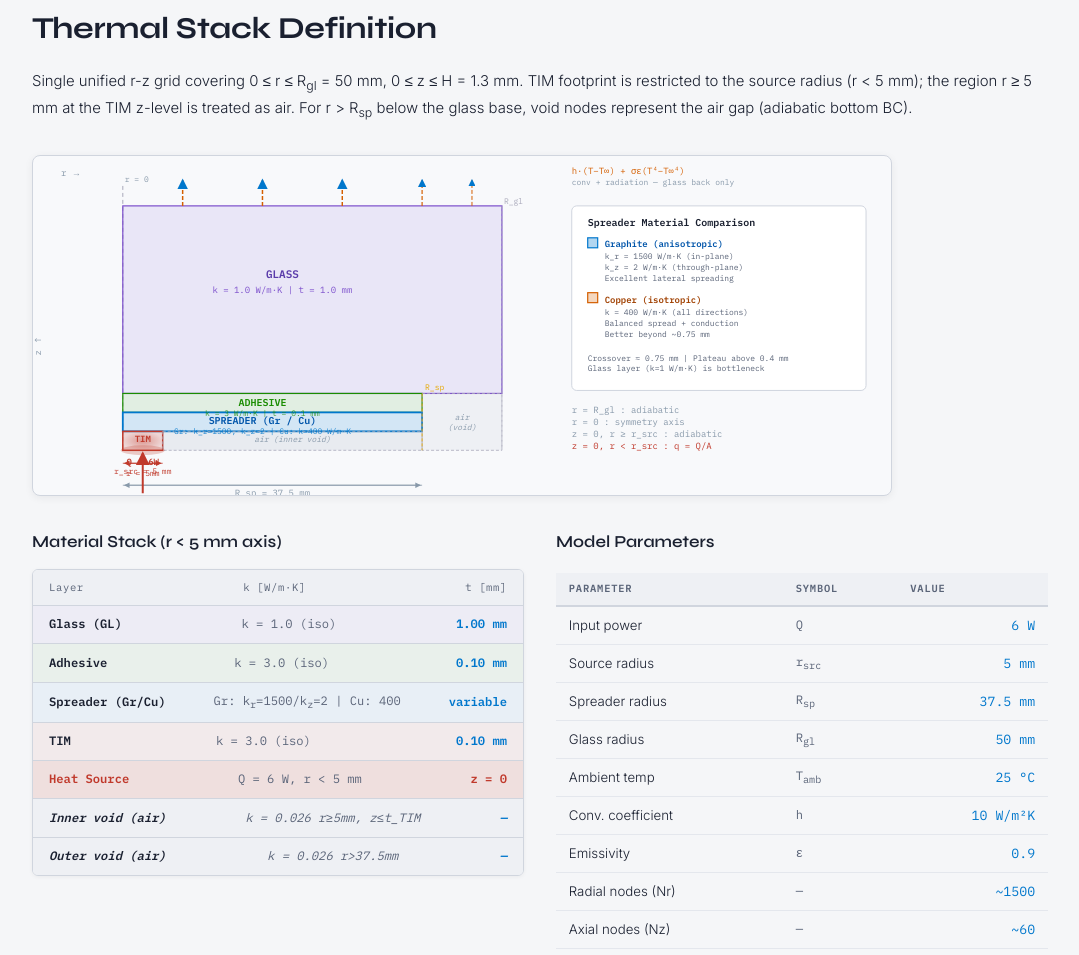
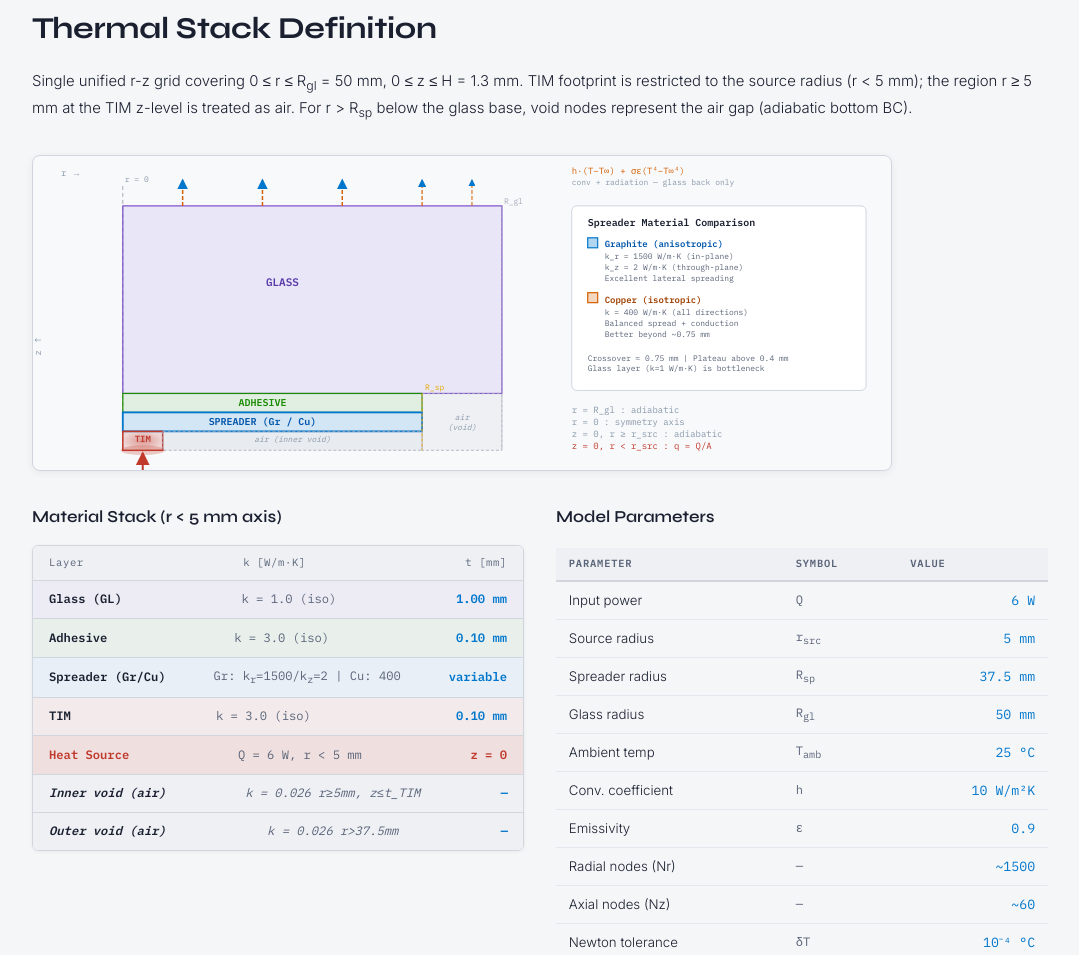
Before and after one commit to pravingangwar/thermal, a plain HTML site: page index.html in a window 1280 px wide. Shown: the part 1500-2455 px from the top of the page, without its empty margins (100-1179 px from the left). Drawn offline with nearby package versions, Linux system fonts and the light colour scheme.

Commit message:
Update index.html
Cleaned the thermal stack figure

```diff
--- a/index.html
+++ b/index.html
@@ -472,7 +472,7 @@
 
     <!-- SVG SCHEMATIC -->
     <div style="margin-top:2rem;margin-bottom:2rem">
-      <svg viewBox="0 0 860 340" xmlns="http://www.w3.org/2000/svg"
+      <svg viewBox="0 0 860 315" xmlns="http://www.w3.org/2000/svg"
            style="width:100%;max-width:860px;display:block;background:#f8f9fb;border:1px solid #d0d5de;border-radius:8px;font-family:'IBM Plex Mono',monospace;box-shadow:0 2px 8px rgba(0,0,0,0.06)">
         <defs>
           <marker id="arr"      markerWidth="7" markerHeight="7" refX="6" refY="3.5" orient="auto"><polygon points="0 0,7 3.5,0 7" fill="#8899aa"/></marker>
@@ -515,32 +515,16 @@
         <ellipse cx="110" cy="295" rx="22" ry="5" fill="rgba(192,57,43,0.25)"/>
 
         <!-- LAYER LABELS -->
-        <text x="250" y="122" text-anchor="middle" font-size="11" font-weight="600" fill="#5a3baa">GLASS</text>
-        <text x="250" y="137" text-anchor="middle" font-size="9"  fill="#7c4fcc">k = 1.0 W/m·K  |  t = 1.0 mm</text>
+        <text x="250" y="130" text-anchor="middle" font-size="11" font-weight="600" fill="#5a3baa">GLASS</text>
 
         <text x="230" y="251" text-anchor="middle" font-size="10" font-weight="600" fill="#1a8c00">ADHESIVE</text>
-        <text x="230" y="261" text-anchor="middle" font-size="8"  fill="#1a8c00" opacity="0.8">k = 3 W/m·K  |  t = 0.1 mm</text>
 
-        <text x="230" y="269" text-anchor="middle" font-size="10" font-weight="600" fill="#0055aa">SPREADER (Gr / Cu)</text>
-        <text x="230" y="279" text-anchor="middle" font-size="8"  fill="#0077cc" opacity="0.85">Gr: k_r=1500, k_z=2  |  Cu: k=400  W/m·K</text>
+        <text x="230" y="270" text-anchor="middle" font-size="10" font-weight="600" fill="#0055aa">SPREADER (Gr / Cu)</text>
 
         <text x="110" y="287" text-anchor="middle" font-size="9" font-weight="600" fill="#c0392b">TIM</text>
         <text x="260" y="287" text-anchor="middle" font-size="8" fill="#8899aa" font-style="italic">air (inner void)</text>
         <text x="430" y="265" text-anchor="middle" font-size="8" fill="#8899aa" font-style="italic">air</text>
         <text x="430" y="275" text-anchor="middle" font-size="8" fill="#8899aa" font-style="italic">(void)</text>
-
-        <!-- heat source label -->
-        <text x="110" y="310" text-anchor="middle" font-size="9" fill="#c0392b" font-weight="600">Q = 6W</text>
-        <text x="110" y="321" text-anchor="middle" font-size="8" fill="#c0392b">r = 5mm</text>
-
-        <!-- DIMENSION LINES -->
-        <line x1="90"  y1="308" x2="128" y2="308" stroke="#c0392b" stroke-width="0.8" marker-end="url(#arr-red)"/>
-        <line x1="130" y1="308" x2="92"  y2="308" stroke="#c0392b" stroke-width="0.8" marker-end="url(#arr-red)"/>
-        <text x="110"  y="319" text-anchor="middle" font-size="8" fill="#c0392b">r_src = 5 mm</text>
-
-        <line x1="90"  y1="330" x2="388" y2="330" stroke="#8899aa" stroke-width="0.8" marker-end="url(#arr)"/>
-        <line x1="390" y1="330" x2="92"  y2="330" stroke="#8899aa" stroke-width="0.8" marker-end="url(#arr)"/>
-        <text x="240"  y="341" text-anchor="middle" font-size="9" fill="#8899aa">R_sp = 37.5 mm</text>
 
         <!-- R_sp tick -->
         <line x1="390" y1="238" x2="390" y2="295" stroke="#e6a800" stroke-width="0.9" stroke-dasharray="3,2"/>
@@ -556,11 +540,13 @@
         <line x1="310" y1="50" x2="310" y2="24" stroke="#d45f00" stroke-width="1.5" marker-end="url(#arr-bl)" stroke-dasharray="4,2"/>
         <line x1="390" y1="50" x2="390" y2="24" stroke="#d45f00" stroke-width="1.2" marker-end="url(#arr-bl)" stroke-dasharray="4,2"/>
         <line x1="440" y1="50" x2="440" y2="24" stroke="#d45f00" stroke-width="1.0" marker-end="url(#arr-bl)" stroke-dasharray="4,2"/>
+
+        <!-- BC arrows label -->
         <text x="540" y="18" font-size="9" fill="#d45f00">h·(T−T∞) + σε(T⁴−T∞⁴)</text>
         <text x="540" y="29" font-size="8" fill="#8899aa">conv + radiation — glass back only</text>
 
         <!-- heat source arrow -->
-        <line x1="110" y1="338" x2="110" y2="298" stroke="#c0392b" stroke-width="2" marker-end="url(#arr-red)"/>
+        <line x1="110" y1="315" x2="110" y2="298" stroke="#c0392b" stroke-width="2" marker-end="url(#arr-red)"/>
 
         <!-- side panel -->
         <rect x="540" y="50" width="295" height="185" rx="5" fill="#ffffff" stroke="#d0d5de" stroke-width="1"/>
```
